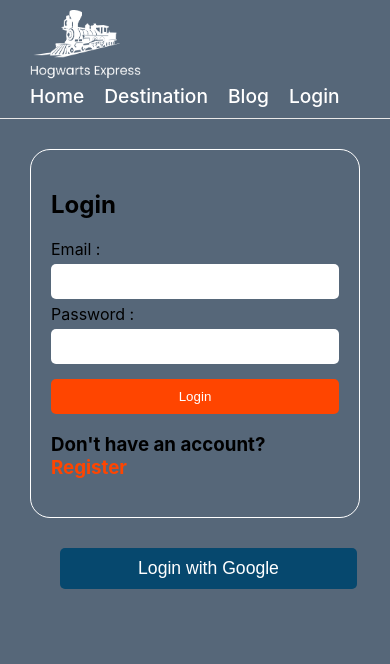
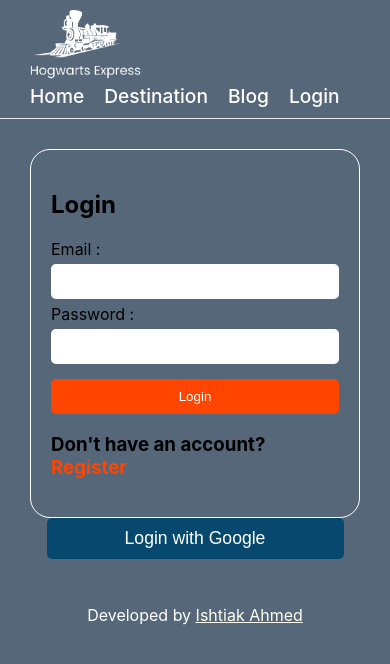
Before and after one commit to ishtiak-ahmed/hogwarts-express, a React (Create React App) app: page /login in a window 390 px wide. Shown: the top 664 px of the page. Built offline with nearby package versions, Linux system fonts and the light colour scheme.

Commit message:
footer added

```diff
--- a/src/App.css
+++ b/src/App.css
@@ -155,5 +155,6 @@ section button {
   }
   .googlebtn {
     width: 90%;
+    margin: auto;
   }
 }
--- a/src/App.js
+++ b/src/App.js
@@ -43,6 +43,7 @@ function App() {
             <NoMatch></NoMatch>
           </Route>
         </Switch>
+        <p style={{ textAlign: 'center', color: 'white' }}>Developed by <a style={{ color: '#fffff3' }} href="https://github.com/ishtiak-ahmed">Ishtiak Ahmed</a></p>
       </Router>
     </UserContext.Provider>
   );
```
